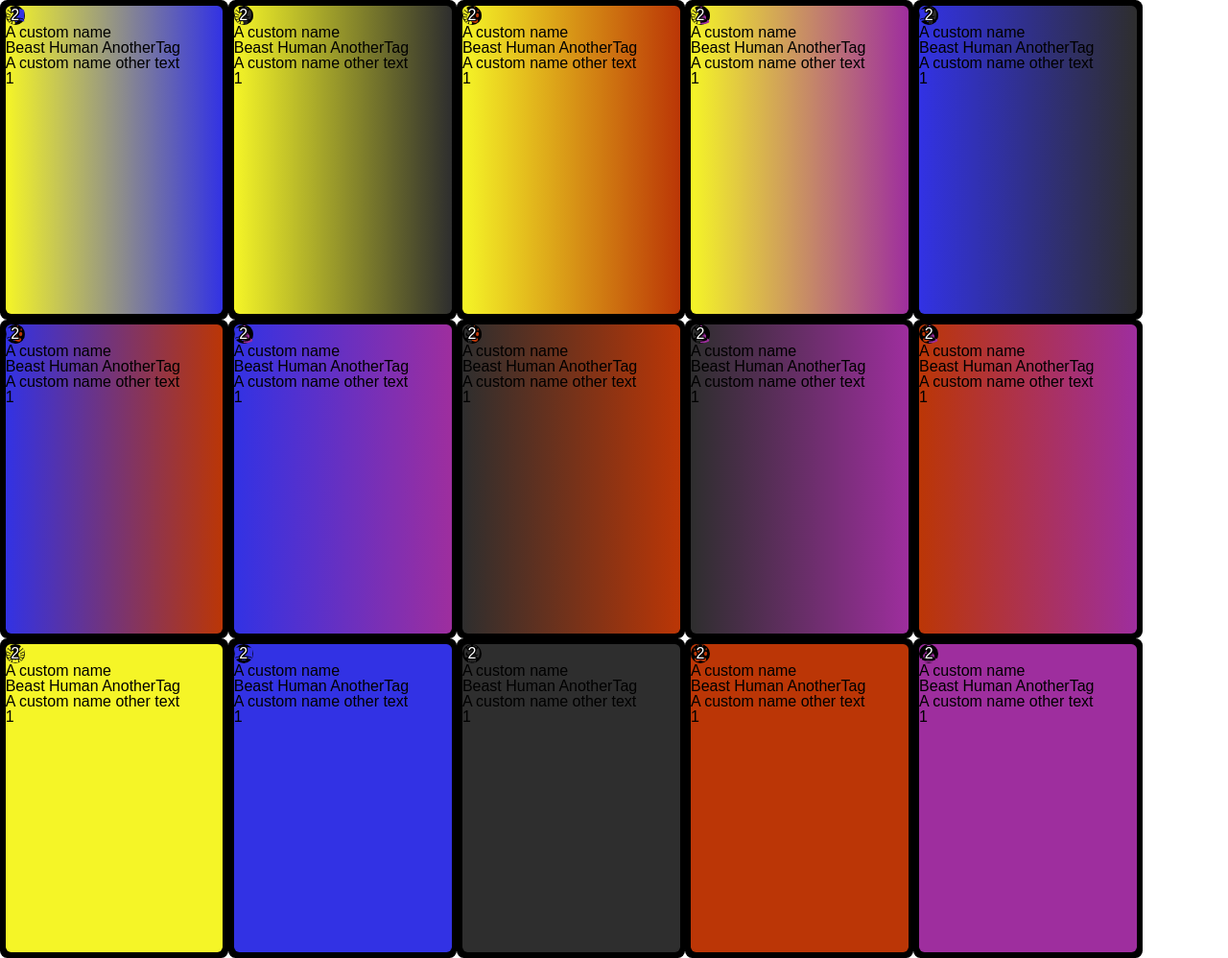
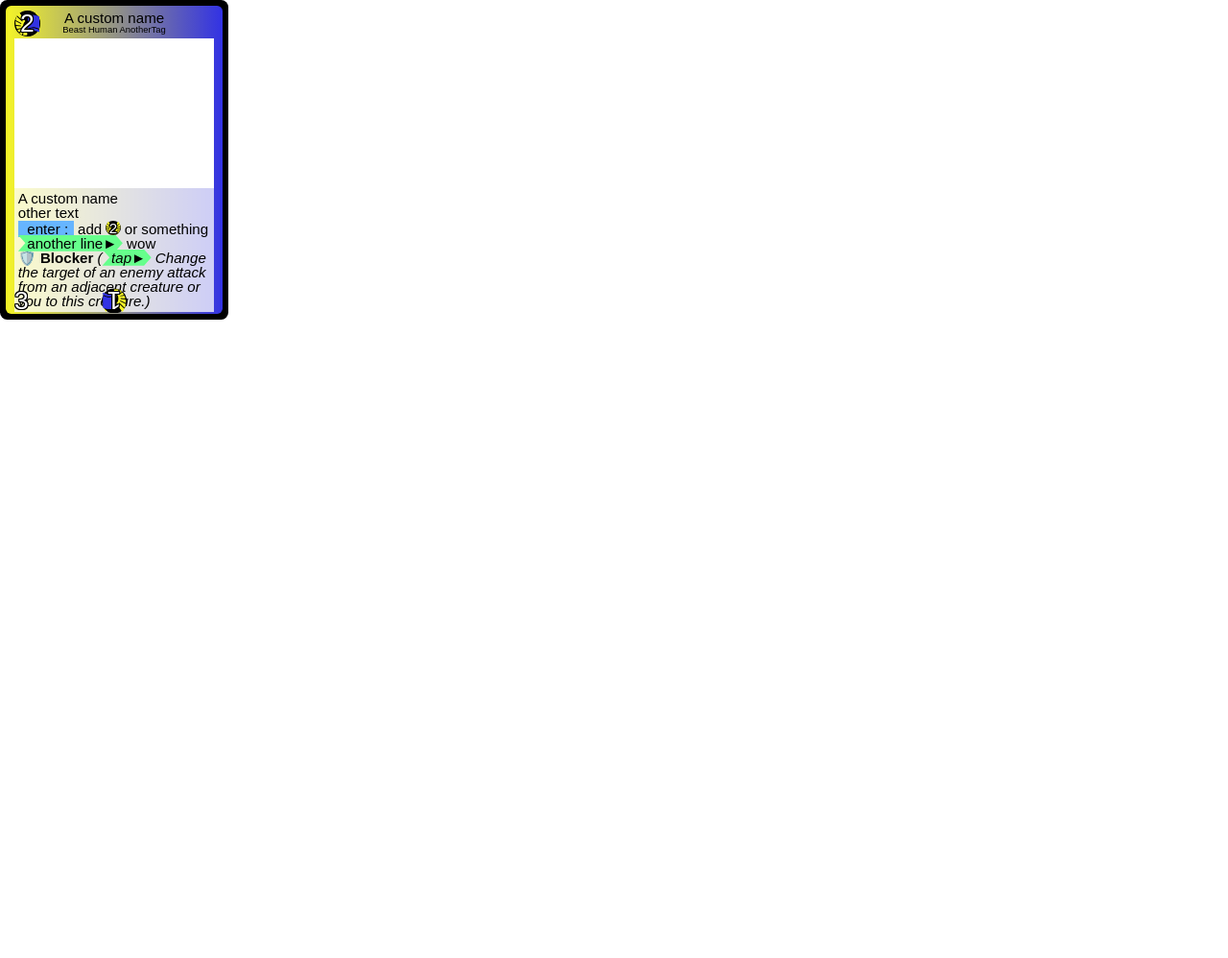
Before and after one commit to jacobcheatley/tcg, a Flask app: page / in a window 1280 px wide. Shown: the whole page at 96% size. After the commit the page ends 333 px from the top, so only its background shows below. Run offline with Flask 3, Linux system fonts and the light colour scheme; style sheets or scripts are compiled from the project's sources.

Commit message:
A bunch of changes

```diff
--- a/tcg/app.py
+++ b/tcg/app.py
@@ -10,21 +10,111 @@ app.wsgi_app = SassMiddleware(
 
 card_data = CardConstructor(Parser()).construct_cards(
     [
-        {"name": "A custom name", "text": "~|other text", "cost": "(2DA)", "tags": "Beast Human AnotherTag"},
-        {"name": "A custom name", "text": "~|other text", "cost": "(2DO)", "tags": "Beast Human AnotherTag"},
-        {"name": "A custom name", "text": "~|other text", "cost": "(2DP)", "tags": "Beast Human AnotherTag"},
-        {"name": "A custom name", "text": "~|other text", "cost": "(2DL)", "tags": "Beast Human AnotherTag"},
-        {"name": "A custom name", "text": "~|other text", "cost": "(2AO)", "tags": "Beast Human AnotherTag"},
-        {"name": "A custom name", "text": "~|other text", "cost": "(2AP)", "tags": "Beast Human AnotherTag"},
-        {"name": "A custom name", "text": "~|other text", "cost": "(2AL)", "tags": "Beast Human AnotherTag"},
-        {"name": "A custom name", "text": "~|other text", "cost": "(2OP)", "tags": "Beast Human AnotherTag"},
-        {"name": "A custom name", "text": "~|other text", "cost": "(2OL)", "tags": "Beast Human AnotherTag"},
-        {"name": "A custom name", "text": "~|other text", "cost": "(2PL)", "tags": "Beast Human AnotherTag"},
-        {"name": "A custom name", "text": "~|other text", "cost": "(2D)", "tags": "Beast Human AnotherTag"},
-        {"name": "A custom name", "text": "~|other text", "cost": "(2A)", "tags": "Beast Human AnotherTag"},
-        {"name": "A custom name", "text": "~|other text", "cost": "(2O)", "tags": "Beast Human AnotherTag"},
-        {"name": "A custom name", "text": "~|other text", "cost": "(2P)", "tags": "Beast Human AnotherTag"},
-        {"name": "A custom name", "text": "~|other text", "cost": "(2L)", "tags": "Beast Human AnotherTag"},
+        {
+            "name": "A custom name",
+            "text": "~|other text|[[enter]] add  (2D) or something|<<another line>> wow|>kr.blocker()",
+            "cost": "(2DA)",
+            "tags": "Beast Human AnotherTag",
+            "power": 3,
+        },
+        # {
+        #     "name": "A custom name",
+        #     "text": "~|other text|[[enter]] add (2D)|<<another line>> wow",
+        #     "cost": "(2DO)",
+        #     "tags": "Beast Human AnotherTag",
+        #     "power": 3,
+        # },
+        # {
+        #     "name": "A custom name",
+        #     "text": "~|other text|[[enter]] add (2D)|<<another line>> wow",
+        #     "cost": "(2DP)",
+        #     "tags": "Beast Human AnotherTag",
+        #     "power": 3,
+        # },
+        # {
+        #     "name": "A custom name",
+        #     "text": "~|other text|[[enter]] add (2D)|<<another line>> wow",
+        #     "cost": "(2DL)",
+        #     "tags": "Beast Human AnotherTag",
+        #     "power": 3,
+        # },
+        # {
+        #     "name": "A custom name",
+        #     "text": "~|other text|[[enter]] add (2D)|<<another line>> wow",
+        #     "cost": "(2AO)",
+        #     "tags": "Beast Human AnotherTag",
+        #     "power": 3,
+        # },
+        # {
+        #     "name": "A custom name",
+        #     "text": "~|other text|[[enter]] add (2D)|<<another line>> wow",
+        #     "cost": "(2AP)",
+        #     "tags": "Beast Human AnotherTag",
+        #     "power": 3,
+        # },
+        # {
+        #     "name": "A custom name",
+        #     "text": "~|other text|[[enter]] add (2D)|<<another line>> wow",
+        #     "cost": "(2AL)",
+        #     "tags": "Beast Human AnotherTag",
+        #     "power": 3,
+        # },
+        # {
+        #     "name": "A custom name",
+        #     "text": "~|other text|[[enter]] add (2D)|<<another line>> wow",
+        #     "cost": "(2OP)",
+        #     "tags": "Beast Human AnotherTag",
+        #     "power": 3,
+        # },
+        # {
+        #     "name": "A custom name",
+        #     "text": "~|other text|[[enter]] add (2D)|<<another line>> wow",
+        #     "cost": "(2OL)",
+        #     "tags": "Beast Human AnotherTag",
+        #     "power": 3,
+        # },
+        # {
+        #     "name": "A custom name",
+        #     "text": "~|other text|[[enter]] add (2D)|<<another line>> wow",
+        #     "cost": "(2PL)",
+        #     "tags": "Beast Human AnotherTag",
+        #     "power": 3,
+        # },
+        # {
+        #     "name": "A custom name",
+        #     "text": "~|other text|[[enter]] add (2D)|<<another line>> wow",
+        #     "cost": "(2D)",
+        #     "tags": "Beast Human AnotherTag",
+        #     "power": 3,
+        # },
+        # {
+        #     "name": "A custom name",
+        #     "text": "~|other text|[[enter]] add (2D)|<<another line>> wow",
+        #     "cost": "(2A)",
+        #     "tags": "Beast Human AnotherTag",
+        #     "power": 3,
+        # },
+        # {
+        #     "name": "A custom name",
+        #     "text": "~|other text|[[enter]] add (2D)|<<another line>> wow",
+        #     "cost": "(2O)",
+        #     "tags": "Beast Human AnotherTag",
+        #     "power": 3,
+        # },
+        # {
+        #     "name": "A custom name",
+        #     "text": "~|other text|[[enter]] add (2D)|<<another line>> wow",
+        #     "cost": "(2P)",
+        #     "tags": "Beast Human AnotherTag",
+        #     "power": 3,
+        # },
+        # {
+        #     "name": "A custom name",
+        #     "text": "~|other text|[[enter]] add (2D)|<<another line>> wow",
+        #     "cost": "(2L)",
+        #     "tags": "Beast Human AnotherTag",
+        #     "power": 3,
+        # },
     ]
 )
 
--- a/tcg/lib/definitions/keywords.py
+++ b/tcg/lib/definitions/keywords.py
@@ -4,7 +4,7 @@ KEYWORDS = {
     "blocker": KeywordDefinition(
         "blocker",
         "🛡️ Blocker",
-        "<<tap>> -> Change the target of an enemy attack from an adjacent creature or you to this creature.",
+        "<span class='ability-activation-cost'>tap</span> Change the target of an enemy attack from an adjacent creature or you to this creature.",
     ),
     "tribute": KeywordDefinition(
         "tribute",
--- a/tcg/lib/services/card_constructor.py
+++ b/tcg/lib/services/card_constructor.py
@@ -10,7 +10,9 @@ class CardConstructor:
 
     def _row_to_dict(self, row: dict) -> dict:
         cost = self._prefix_dict("cost_", self.parser.parse_cost(row["cost"])[0])
-        return {**row, **cost, "text": self.parser.parse_text(row["text"]).format(**row)}
+        text = self.parser.parse_text(row["text"]).format(**row)
+        channel_cost_element = f"<span class='mana {cost['cost_color_classes']}'><div class='mana-background {cost['cost_color_classes']}'></div><span class='mana-value'>1</span></span>"
+        return {**row, **cost, "text": text, "channel_cost_element": channel_cost_element}
 
     def construct_cards(self, cards: list[dict]):
         return [self._row_to_dict(card) for card in cards]
--- a/tcg/lib/services/parser/parser.py
+++ b/tcg/lib/services/parser/parser.py
@@ -8,8 +8,6 @@ class Parser:
 
     def parse_text(self, text: str) -> str:
         parsed = self._text_grammar.parse_string(text)
-        # print(parsed)
-        # print("===>")
         return "".join(parsed)
 
     def parse_cost(self, cost: str) -> dict:
--- a/tcg/static/sass/card.scss
+++ b/tcg/static/sass/card.scss
@@ -8,6 +8,11 @@ $card-border-color: $color-black;
 $card-border-radius: 2mm;
 $card-frame-inset: 1.5mm;
 
+// Standard measures
+$font-size-smaller: 2.5mm;
+$font-size: 4mm;
+$font-size-larger: 7mm;
+
 .card {
     width: $card-width;
     height: $card-height;
@@ -15,7 +20,7 @@ $card-frame-inset: 1.5mm;
     background-color: $card-border-color;
     box-sizing: border-box;
     position: relative;
-    font-size: 16px;
+    font-size: $font-size;
     font-family: sans-serif;
 }
 
@@ -70,6 +75,18 @@ $card-frame-inset: 1.5mm;
     }
 }
 
+@mixin stroke($color: #000, $size: 1px) {
+    text-shadow:
+      -#{$size} -#{$size} 0 $color,
+       0        -#{$size} 0 $color,
+       #{$size} -#{$size} 0 $color,
+       #{$size}  0        0 $color,
+       #{$size}  #{$size} 0 $color,
+       0         #{$size} 0 $color,
+      -#{$size}  #{$size} 0 $color,
+      -#{$size}  0        0 $color;
+}
+
 .card-frame {
     background-color: white;
     position: absolute;
@@ -85,16 +102,25 @@ $card-frame-inset: 1.5mm;
 .mana {
     display: inline-block;
     border-radius: 50%;
-    width: 20px;
-    height:  20px;
     text-align: center;
     vertical-align: middle;
     color: white;
-    line-height: 20px;
     // padding: 5px;
     position: relative;
     // border: 1px solid black;
-    z-index: 10;
+    // z-index: 10;
+    width: $font-size;
+    height: $font-size;
+    line-height: $font-size;
+    font-size: $font-size;
+    vertical-align: text-top;
+}
+
+.cost-box .mana, .channel-box .mana {
+    width: $font-size-larger;
+    height: $font-size-larger;
+    line-height: $font-size-larger;
+    font-size: $font-size-larger;
 }
 
 .mana-background {
@@ -116,20 +142,90 @@ $card-frame-inset: 1.5mm;
     }
 }
 
-
-@mixin stroke($color: #000, $size: 1px) {
-    text-shadow:
-      -#{$size} -#{$size} 0 $color,
-       0        -#{$size} 0 $color,
-       #{$size} -#{$size} 0 $color,
-       #{$size}  0        0 $color,
-       #{$size}  #{$size} 0 $color,
-       0         #{$size} 0 $color,
-      -#{$size}  #{$size} 0 $color,
-      -#{$size}  0        0 $color;
-}
-
 .mana-value {
     position: relative;
     @include stroke();
 }
+
+.channel-box {
+    transform: rotate(180deg) translate(50%, 0%);
+    position: absolute;
+    bottom: 0;
+    left: 50%;
+}
+
+.main-box {
+    display: flex;
+    flex-direction: column;
+    position: absolute;
+    top: 0;
+    left: 0;
+    right: 0;
+    bottom: $font-size-larger / 2;
+    margin: 1.5mm 2.5mm;
+}
+
+.top-box {
+    text-align: center;
+    margin-bottom: 1mm;
+}
+
+.cost-box {
+    position: absolute;
+}
+
+.tag-box {
+    font-size: $font-size-smaller;
+}
+
+.art-box {
+    aspect-ratio: 4 / 3;
+    background-color: white;
+}
+
+.text-box {
+    line-height: $font-size;
+    background-color: rgba(255, 255, 255, 0.75);
+    flex-grow: 1;
+    padding: 1mm;
+}
+
+.power-box {
+    color: white;
+    // background-color: black;
+    position: absolute;
+    bottom: 0;
+    left: 0;
+    padding: 0 2.5mm;
+    font-size: $font-size-larger;
+
+    @include stroke();
+}
+
+// Other elements
+.keyword-display {
+    font-weight: bold;
+}
+
+.keyword-reminder {
+    font-style: italic;
+}
+
+.ability-trigger {
+    background-color: rgb(102, 181, 255);
+    padding: 0 1.5mm 0 2.5mm;
+    // clip-path: polygon(2mm 50%, 0 0, calc(100% - 2mm) 0, 100% 50%, calc(100% - 2mm) 100%, 0 100%);
+
+    &::after {
+        content: " :";
+    }
+}
+.ability-activation-cost {
+    background-color: rgb(102, 255, 140);
+    padding: 0 1.5mm 0 2.5mm;
+    clip-path: polygon(2mm 50%, 0 0, calc(100% - 2mm) 0, 100% 50%, calc(100% - 2mm) 100%, 0 100%);
+
+    &::after {
+        content: "►";
+    }
+}
--- a/tcg/templates/macros/card.html
+++ b/tcg/templates/macros/card.html
@@ -1,15 +1,20 @@
 {% macro card(data) -%}
     <div class="card">
         <div class="card-frame {{ data['cost_color_classes'] }}">
+            <div class="main-box">
                 <div class="top-box">
                     <div class="cost-box">{{ data['cost_element'] | safe }}</div>
                     <div class="name-box">{{ data['name'] | safe }}</div>
                     <div class="tag-box">{{ data['tags'] | safe }}</div>
                 </div>
+                <div class="art-box">
+                </div>
                 <div class="text-box">
                     {{ data['text'] | safe }}
                 </div>
-            <div class="channel-box">1</div>
+            </div>
+            <div class="power-box">{{ data['power'] }}</div>
+            <div class="channel-box">{{ data['channel_cost_element'] | safe }}</div>
         </div>
     </div>
 {%- endmacro %}
```
Also changed, not shown: tcg/lib/services/parser/grammar.py (+5 -5 lines). Lines whose indentation alone changed are shown as unchanged.
